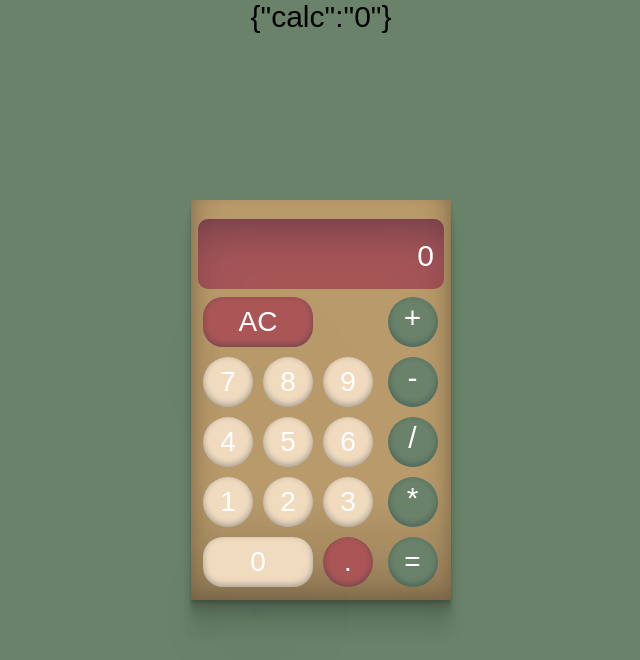
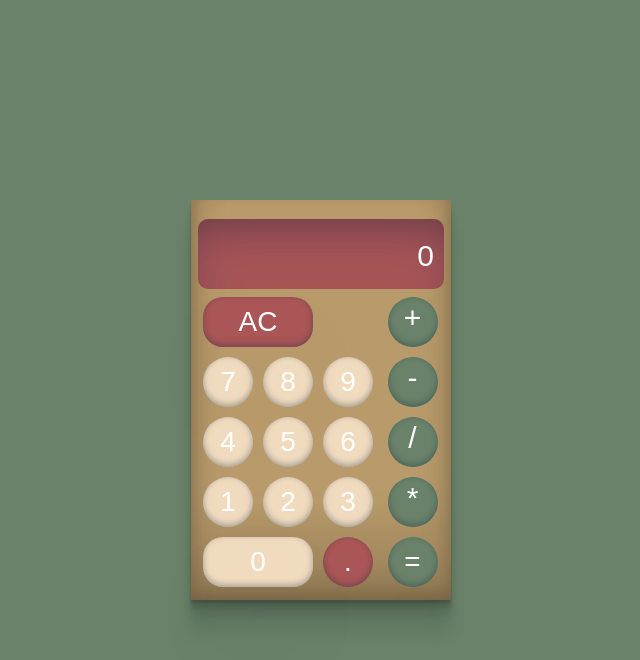
Before and after one commit to Karshon99/Calculator, a React (Create React App) app: page / in a window 1280 px wide. Shown: the top 660 px of the page, without its empty margins (319-959 px from the left). Built offline with nearby package versions, Linux system fonts and the light colour scheme; a web font is replaced by a local one.

Commit message:
removed top page text for debugging

```diff
--- a/src/App.js
+++ b/src/App.js
@@ -82,7 +82,6 @@ class App extends React.Component {
     const { calc } = this.state;
     return (
       <div className="calculator">
-        <p className="pStyle">{JSON.stringify(this.state)}</p>
         <div className="display" id="display">
           {calc}
         </div>
```
Also changed, not shown: 1 other file (tests, documents, lock files or other folders).
